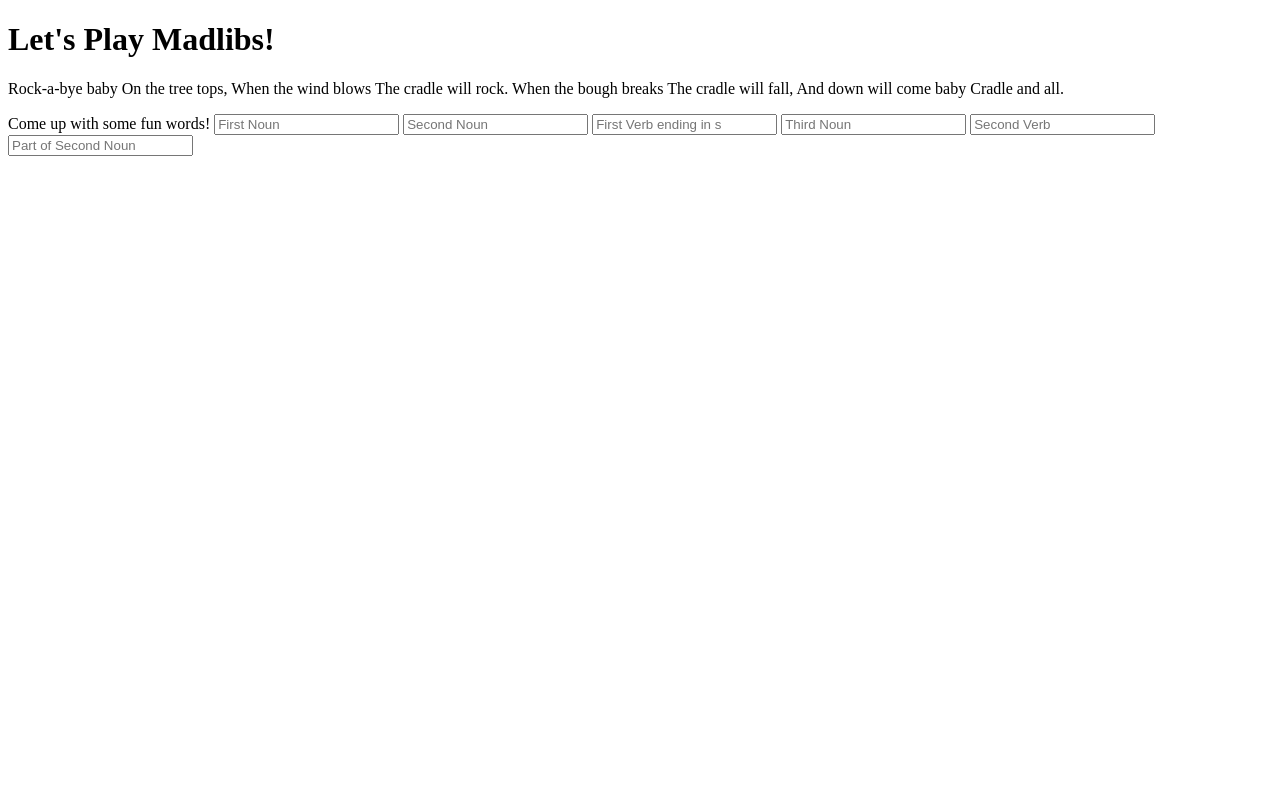
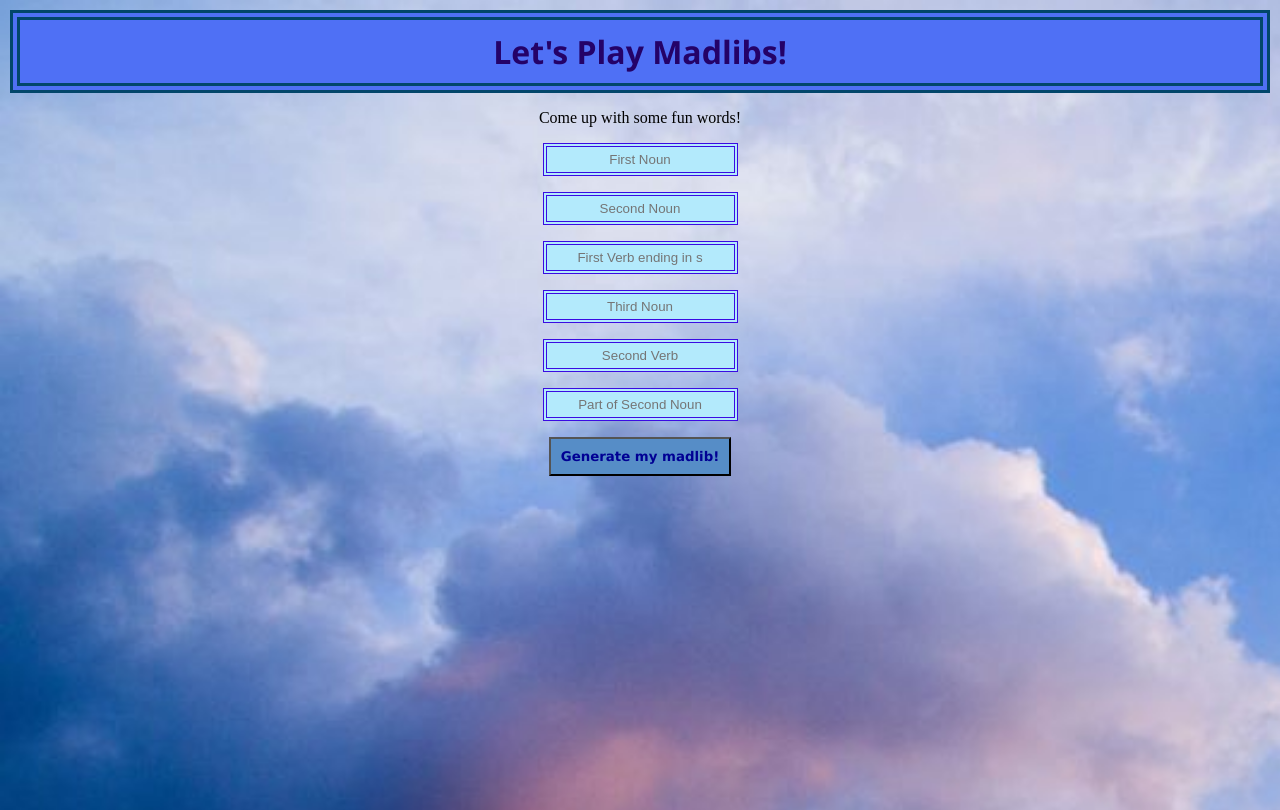
Before and after one commit to sofiatejada/lullaby-madlib, a plain HTML site: page index.html in a window 1280 px wide. Drawn offline with Linux system fonts and the light colour scheme.

Commit message:
added CSS, JS

```diff
--- a/app.js
+++ b/app.js
@@ -0,0 +1,28 @@
+
+// Displayed variables
+const displayNoun1 = document.getElementById('noun1');
+const displayNoun2 = document.getElementById('noun2');
+const displayVerb1S = document.getElementById('verb1-s');
+const displayNoun3 = document.getElementById('noun3');
+const displayVerb2 = document.getElementById('verb2');
+const displayNoun2Part = document.getElementById('noun2-part');
+const displayTextBody = document.getElementById('text-body');
+// inputs
+const input1 = document.getElementById('input-noun1');
+const input2 = document.getElementById('input-noun2');
+const input3 = document.getElementById('input-verb1-s');
+const input4 = document.getElementById('input-noun3');
+const input5 = document.getElementById('input-verb2');
+const input6 = document.getElementById('input-noun2-part');
+// button
+const button = document.getElementById('madlib-button');
+//event listener, click that bad boy
+button.addEventListener('click', () => {
+    displayNoun1.textContent = input1.value;
+    displayNoun2.textContent = input2.value;
+    displayVerb1S.textContent = input3.value;
+    displayNoun3.textContent = input4.value;
+    displayVerb2.textContent = input5.value;
+    displayNoun2Part.textContent = input6.value;
+    displayTextBody.style.display = 'block';
+});
--- a/index.html
+++ b/index.html
@@ -8,45 +8,37 @@
     <title>Mad-Libs</title>
 </head>
 <body>
-
     <header>
         <h1>Let's Play Madlibs!</h1>
     </header>
-
-    <p class='lullaby' id='text-body'>
-        Rock-a-bye <span id='noun1'>baby</span>
-
-        On the <span id='noun2'>tree</span> tops,
-
-        When the wind <span id='verb1-s'>blows</span>
-
-        The <span id='noun3'>cradle</span> will <span id='verb2'>rock</span>.
-
-        When the <span id='noun2-part'>bough</span> breaks
-
-        The <span id='noun3-again'>cradle</span> will fall,
-
-        And down will come <span id='noun1-again'>baby</span>
-
-        <span id='noun3-last'>Cradle</span> and all.
-    </p>
-
     <p class='inputs'>
         <label>Come up with some fun words!</label>
 
-            <input id='input-noun1' placeholder='First Noun'/>
-            <input id='input-noun2' placeholder='Second Noun'/>
-            <input id='input-verb1-s' placeholder='First Verb ending in s'/>
-            <input id='input-noun3' placeholder='Third Noun'/>
-            <input id='input-verb2' placeholder='Second Verb'/>
-            <input id='input-noun2-part' placeholder='Part of Second Noun'>
+            <p class= 'inputs'><input id='input-noun1' placeholder='First Noun'/></p>
+            <p class= 'inputs'></p><input id='input-noun2' placeholder='Second Noun'/></p>
+            <p class= 'inputs'></p><input id='input-verb1-s' placeholder='First Verb ending in s'/></p>
+            <p class= 'inputs'></p><input id='input-noun3' placeholder='Third Noun'/></p>
+            <p class= 'inputs'></p><input id='input-verb2' placeholder='Second Verb'/></p>
+            <p class= 'inputs'></p><input id='input-noun2-part' placeholder='Part of Second Noun'></p>
     </p>
+        <button id='madlib-button'>Generate my madlib!</button>
+    <section class='lullaby' id='text-body'>
+       <p class="lines"> Rock-a-bye <span class='inputs' id='noun1'>baby</span></p>
 
+       <p class="lines">On the <span class='inputs' id='noun2'>tree</span> tops,</p>
 
+        <p class="lines"></p>When the wind <span class='inputs' id='verb1-s'>blows</span></p>
 
+        <p class="lines"></p>The <span class='inputs' id='noun3'>cradle</span> will <span id='verb2'>rock</span>.</p>
 
+        <p class="lines"></p>When the <span class='inputs' id='noun2-part'>bough</span> breaks</p>
 
+        <p class="lines"></p>The <span class='inputs' id='noun3-again'>cradle</span> will fall,</p>
 
+        <p class="lines"></p>And down will come <span class='inputs' id='noun1-again'>baby</span></p>
+
+        <p class="lines"></p><span class='inputs' id='noun3-last'>Cradle</span> and all.</p>
+    </section>
 
 <script src="./app.js"></script>
 </body>
--- a/style.css
+++ b/style.css
@@ -0,0 +1,45 @@
+body, html {
+    width: 100%;
+    height: 100%;
+    padding: 0;
+    margin: 0;
+    justify-content: center;
+    text-align: center;
+    background-color: rgb(154, 191, 255);
+    background-image: url('./clouds.jpg');
+    background-repeat: no-repeat;
+    background-size: 3000px;
+}
+
+* {
+    box-sizing: border-box;
+}
+
+h1 {
+    font-family: 'Segoe UI', Tahoma, Geneva, Verdana, sans-serif;
+    color: rgb(36, 2, 104);
+    background-color: rgb(79, 112, 245);
+    margin: 10px;
+    padding: 10px;
+    width: 1fr;
+    border: rgb(2, 70, 107) double 10px;
+}
+#text-body {
+    display: none;
+}
+#madlib-button {
+    font-family: Verdana, Geneva, Tahoma, sans-serif;
+    color: rgb(0, 0, 148);
+    background-color: rgb(86, 141, 199);
+    font-weight: bolder;
+    padding: 10px;
+}
+input {
+    text-align: center;
+    background-color: rgb(179, 234, 252);
+    border: double 4px rgb(58, 11, 227);
+    padding: 5px;
+}
+label {
+
+}
```
Also changed, not shown: clouds.jpg (added).
